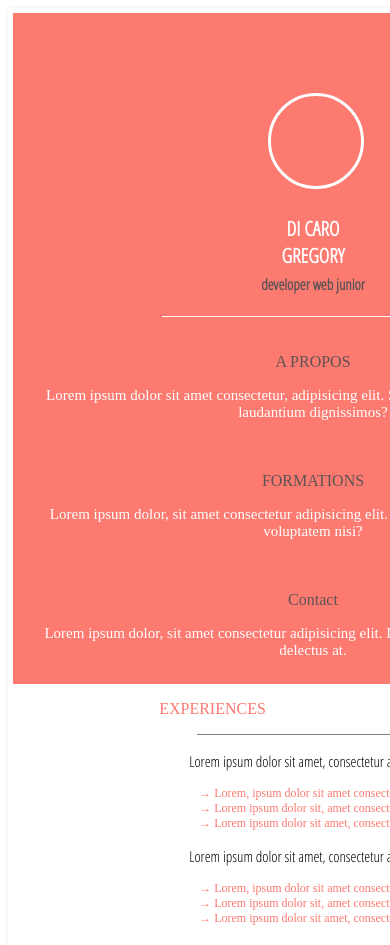
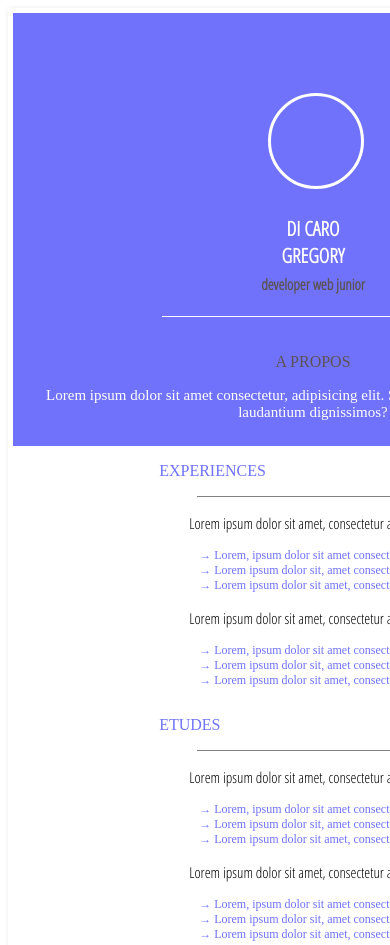
Before and after one commit to GregDiCaro/my-cv-responsive, a plain HTML site: page index.html in a window 390 px wide. Shown: the top 945 px of the page. Drawn offline with Linux system fonts and the light colour scheme.

Commit message:
changemennt de couleur

```diff
--- a/style.css
+++ b/style.css
@@ -169,7 +169,7 @@ footer{
 
         }
         header{
-            background-color: rgb(252, 122, 112);
+            background-color: rgb(112, 114, 252);
             grid-area: header;
             font-size: 20px;
             font-weight: bold;
@@ -181,7 +181,7 @@ footer{
 
         }
         article{
-            background-color: rgb(252, 122, 112);
+            background-color: rgb(112, 114, 252);
             ;
             grid-area: article;
             grid-column: 100%;
@@ -221,7 +221,7 @@ footer{
             padding-left: 30px;
         }
         .titre{
-            color: rgb(252, 122, 112);
+            color: rgb(112, 114, 252);
 
         }
         div > p {
@@ -243,6 +243,12 @@ footer{
 
             content: "→ ";
         }
+        nav{
+            display: none;
+        }
+        aside{
+            display: none;
+        }
 
 
     }
```
